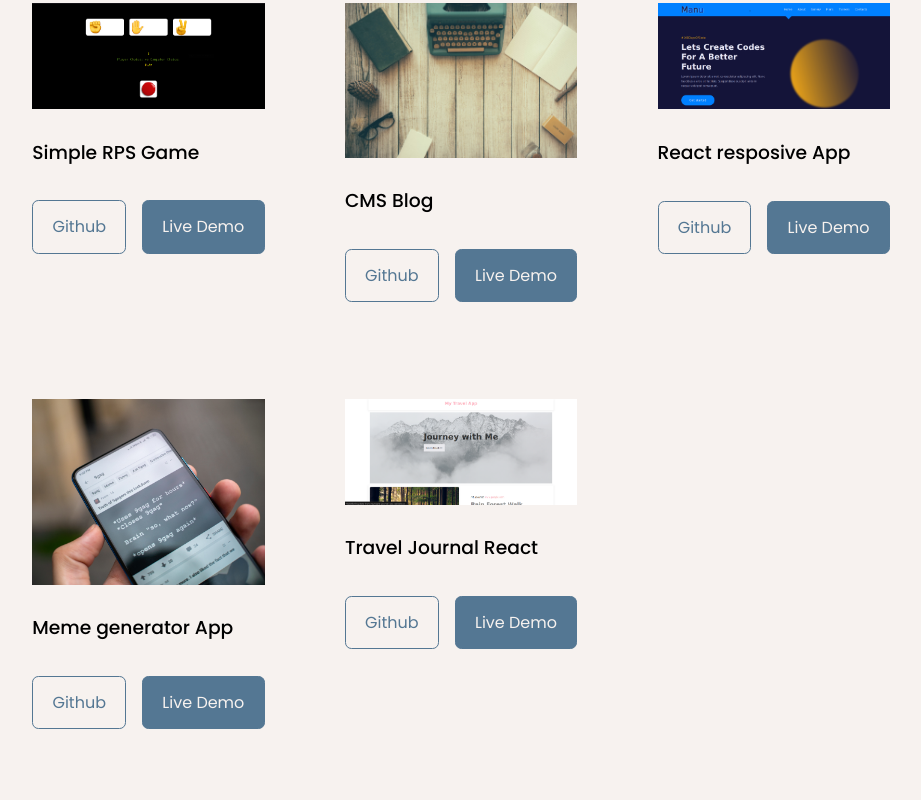
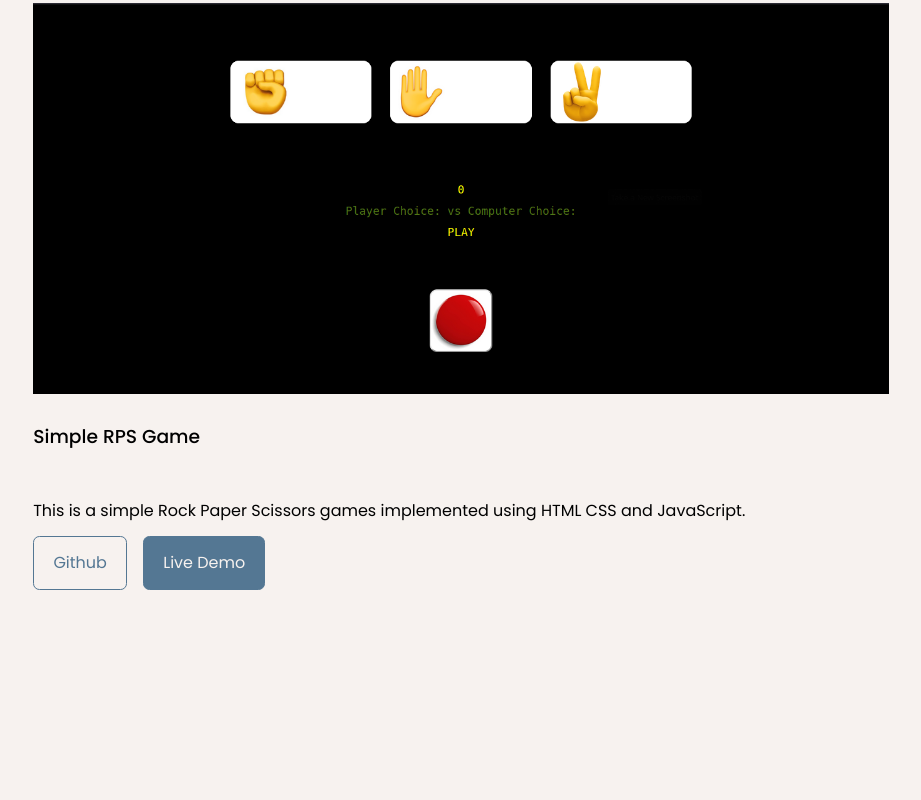
Before and after one commit to bwire40/react-portfolio, a React (Create React App) app: page / in a window 1280 px wide. Shown: the part 1860-2660 px from the top of the page, without its empty margins (179-1100 px from the left). Built offline with nearby package versions, Linux system fonts and the light colour scheme.

Commit message:
new commits

```diff
--- a/src/components/portfolio/Article.jsx
+++ /dev/null
@@ -1,27 +0,0 @@
-import React from "react";
-
-const Article = (props) => {
-  return (
-    <article className="portfolio--item">
-      <div className="portfolio--item-image">
-        <img src={props.image} alt="" />
-      </div>
-      <h3>{props.title}</h3>
-      <div className="portfolio--item-cta">
-        <a href={props.gitLink} className="btn" target="">
-          Github
-        </a>
-        <a
-          href={props.demoLink}
-          className="btn btn-primary"
-          target="_blank"
-          rel="noreferrer"
-        >
-          Live Demo
-        </a>
-      </div>
-    </article>
-  );
-};
-
-export default Article;
--- a/src/components/portfolio/Portfolio.jsx
+++ b/src/components/portfolio/Portfolio.jsx
@@ -1,27 +1,56 @@
 import React from "react";
 import "./portfolio.css";
-import Article from "./Article";
 
 import data from "../../data.js";
+
+// import Swiper core and required modules
+import { Pagination } from "swiper";
+import { Swiper, SwiperSlide } from "swiper/react";
+
+// Import Swiper styles
+import "swiper/css";
+import "swiper/css/pagination";
 
 const Portfolio = () => {
   return (
     <section id="portfolio">
       <h5>My Recent Works</h5>
       <h2>Portfolio</h2>
-      <div className="container portfolio--container">
-        {data.projects.map(({ id, image, title, gitLink, demoLink }) => {
-          return (
-            <Article
-              key={id}
-              image={image}
-              title={title}
-              gitLink={gitLink}
-              demoLink={demoLink}
-            />
-          );
-        })}
-      </div>
+      <Swiper
+        className="container portfolio--container"
+        // install Swiper modules
+        modules={[Pagination]}
+        spaceBetween={40}
+        slidesPerView={1}
+        pagination={{ clickable: true }}
+      >
+        {data.projects.map(
+          ({ id, image, title, gitLink, demoLink, description }) => {
+            return (
+              <SwiperSlide key={id} className="portfolio--item">
+                <div className="portfolio--item-image">
+                  <img src={image} alt="" />
+                </div>
+                <h3>{title}</h3>
+                <p>{description}</p>
+                <div className="portfolio--item-cta">
+                  <a href={gitLink} className="btn" target="">
+                    Github
+                  </a>
+                  <a
+                    href={demoLink}
+                    className="btn btn-primary"
+                    target="_blank"
+                    rel="noreferrer"
+                  >
+                    Live Demo
+                  </a>
+                </div>
+              </SwiperSlide>
+            );
+          }
+        )}
+      </Swiper>
     </section>
   );
 };
--- a/src/components/portfolio/portfolio.css
+++ b/src/components/portfolio/portfolio.css
@@ -1,46 +1,43 @@
-.portfolio--container{
-    display: grid;
-    grid-template-columns: repeat(3,1fr);
-    gap: 2.5rem;
-    place-content: center;
+.portfolio--item p {
+  padding: 12px 0;
 }
-.portfolio--item{
+.portfolio--item {
   padding: 1.2rem;
   border: 1px solid transparent;
   transition: var(--transition);
+  height: fit-content;
 }
-.portfolio--item:hover{
+.portfolio--item:hover {
   border-color: var(--color-primary-variant);
   background-color: transparent;
 }
-.portfolio--item-image{
+.portfolio--item-image {
+  width: 100%;
   border-radius: 1.5rem;
 }
-.portfolio--item-image img{
+.portfolio--item-image img {
   width: 100%;
-    margin: 0;
 }
-.portfolio--item h3{
+.portfolio--item h3 {
   margin: 1.2rem 0 2rem;
 }
-.portfolio--item-cta{
+.portfolio--item-cta {
   display: flex;
   gap: 1rem;
   margin-bottom: 1rem;
 }
 
 /* medium devices */
-@media screen and (max-width:1024px) {
+@media screen and (max-width: 1024px) {
   .portfolio--container {
     grid-template-columns: 1fr 1fr;
     gap: 1.2rem;
   }
-
 }
 
 /* small devices */
-@media screen and (max-width:600px) {
-    .portfolio--container{
+@media screen and (max-width: 600px) {
+  .portfolio--container {
     grid-template-columns: 1fr;
     gap: 1rem;
   }
--- a/src/data.js
+++ b/src/data.js
@@ -113,6 +113,8 @@ const data = {
       id: 1,
       image: IMG1,
       title: "Simple RPS Game",
+      description:
+        "This is a simple Rock Paper Scissors games implemented using HTML CSS and JavaScript.",
       gitLink: "https://github.com/bwire40/RPS-GAME",
       demoLink: "https://rps-game-vert.vercel.app/",
     },
@@ -120,13 +122,17 @@ const data = {
       id: 2,
       image: IMG2,
       title: "CMS Blog",
+      description:
+        "This CMS blog was created using PHP and MySQL. The application has user previlleges with the admin as the super-user. Users have the ability to comment on posts posted by the admin. ",
       gitLink: "https://github.com/bwire40/cms-blog",
       demoLink: "#",
     },
     {
       id: 3,
       image: IMG3,
-      title: "React resposive App",
+      title: "Web Tempate",
+      description:
+        "This template has been created using React and CSS3. It is a full-fledged application ready to use for commercial purposes.",
       gitLink: "https://github.com/bwire40/Responsive-React-app",
       demoLink: "https://responsive-react-app-roan.vercel.app/",
     },
@@ -134,6 +140,8 @@ const data = {
       id: 4,
       image: IMG4,
       title: "Meme generator App",
+      description:
+        "Using React fundamentals, i was able to try out this react meme generator application using an api.",
       gitLink: "https://github.com/bwire40/meme-generator-app",
       demoLink: "https://meme-generator-app-two.vercel.app/",
     },
@@ -141,8 +149,18 @@ const data = {
       id: 5,
       image: IMG5,
       title: "Travel Journal React",
+      description: "",
       gitLink: "https://github.com/bwire40/my-travel-journal-app",
       demoLink: "http://my-travel-journal-app.vercel.app/",
+    },
+    {
+      id: 6,
+      image: IMG5,
+      title: "Weather App",
+      description:
+        "Using an API from weatherapi, this application is able to display weather information at from a searched location.",
+      gitLink: "https://github.com/bwire40/weather-app",
+      demoLink: "http://weather-app.vercel.app/",
     },
   ],
   testimonials: [
```
Also changed, not shown: src/components/testimonials/testimonials.css (+10 -11 lines). Lines whose indentation alone changed are shown as unchanged.
